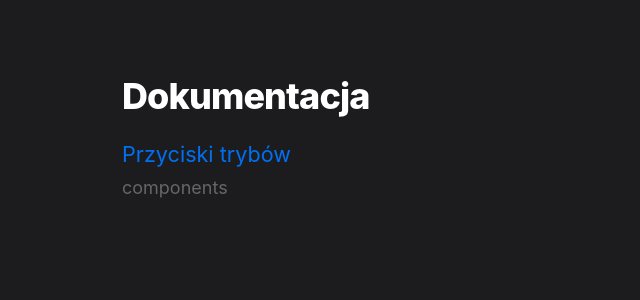
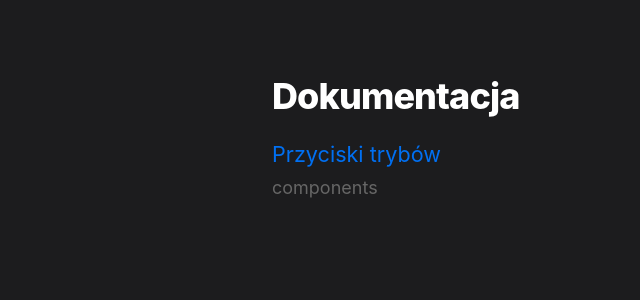
Before and after one commit to FezMLG/trollcraft-frontend-docs, a Next.js app: page / in a window 1280 px wide. Shown: the top 300 px of the page, without its empty margins (212-852 px from the left). Built offline with nearby package versions, Linux system fonts and the light colour scheme.

Commit message:
small changes

```diff
--- a/components/layout.js
+++ b/components/layout.js
@@ -3,6 +3,7 @@ import Image from 'next/image'
 import styles from './layout.module.css'
 import utilStyles from '../styles/utils.module.scss'
 import Link from 'next/link'
+
 import "@fontsource/montserrat"
 import "@fontsource/open-sans"
 import "@fontsource/lato"
@@ -17,10 +18,8 @@ hljs.registerLanguage('javascript', javascript)
 hljs.registerLanguage('html', html)
 hljs.registerLanguage('css', css)
 
-
 hljs.highlightAll()
 
-const name = '[Your Name]'
 export const siteTitle = 'TrollCraft Design'
 
 export default function Layout({ children, home }) {
@@ -30,7 +29,8 @@ export default function Layout({ children, home }) {
         <link rel="icon" href="/favicon.ico" />
         <title>{ siteTitle }</title>
       </Head>
-      <main>{children}</main>
+      <div></div>
+      <main className={ styles.content }>{children}</main>
       {!home && (
         <div className={styles.backToHome}>
           <Link href="/">
--- a/components/layout.module.css
+++ b/components/layout.module.css
@@ -1,4 +1,6 @@
 .container {
+  display: grid;
+  grid-template-columns: minmax(150px, 250px) minmax(30rem,  36rem);
   max-width: 36rem;
   padding: 0 1rem;
   margin: 3rem auto 6rem;
```
Also changed, not shown: posts/modes-buttons.md (+0 -6 lines).
